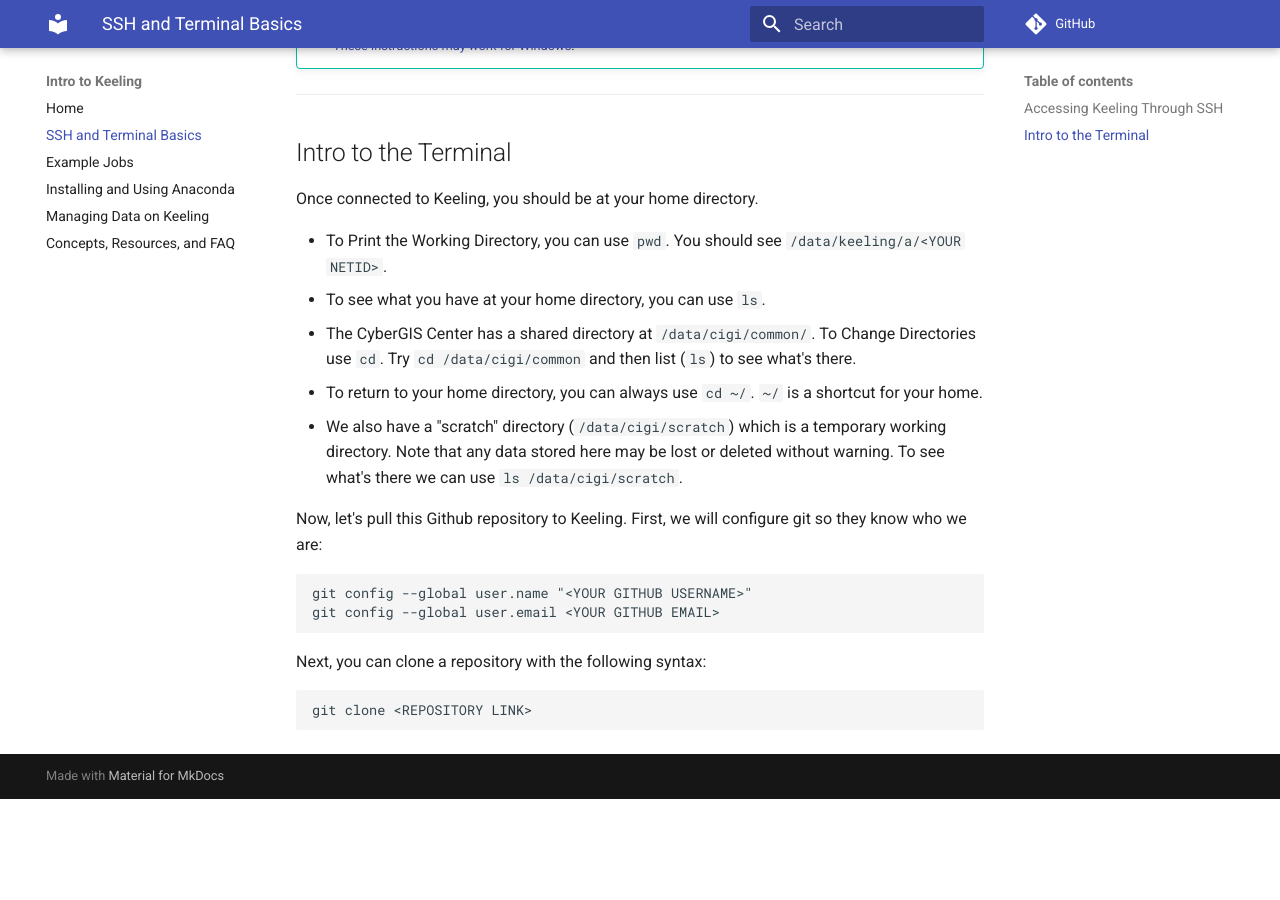
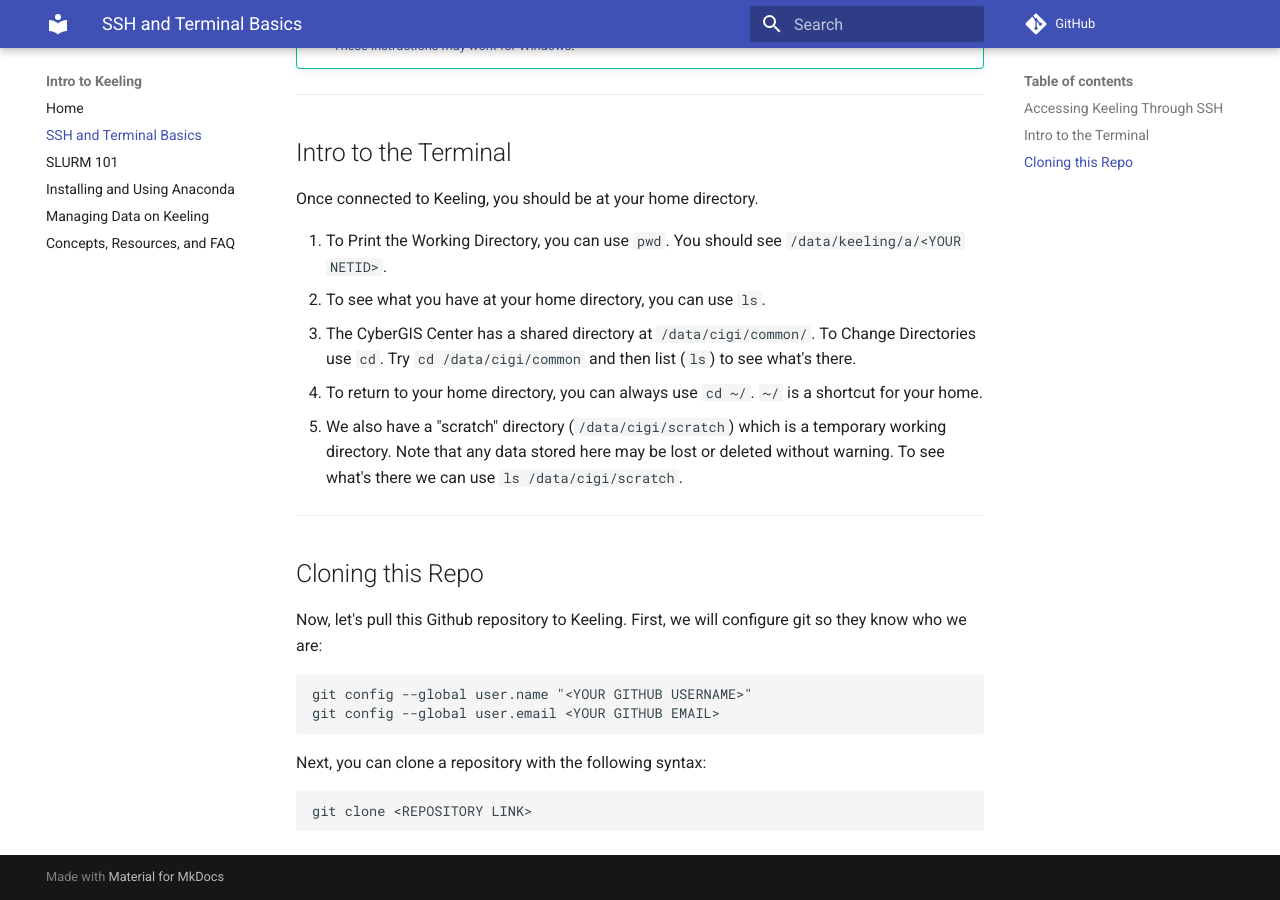
Before and after one commit to cybergis/intro-to-keeling, an MkDocs documentation site: the page built from docs/ssh-terminal.md, in a window 1280 px wide and 900 px high, scrolled down 1085 px. Built offline with MkDocs 1.6.1 and Material for MkDocs 9.7.7, drawn with Linux system fonts in a browser that asks for light colours; comment, search, counter and statistics services are not loaded; before the commit the page ends 1884 px from its top, so only the background shows below that.

```diff
--- a/docs/ssh-terminal.md
+++ b/docs/ssh-terminal.md
@@ -50,11 +50,15 @@ For Windows users, there are a variety of options:
 
 Once connected to Keeling, you should be at your home directory.
 
-* To Print the Working Directory, you can use `pwd`. You should see `/data/keeling/a/<YOUR NETID>`.
-* To see what you have at your home directory, you can use `ls`.
-* The CyberGIS Center has a shared directory at `/data/cigi/common/`. To Change Directories use `cd`. Try `cd /data/cigi/common` and then list (`ls`) to see what's there.
-* To return to your home directory, you can always use `cd ~/`. `~/` is a shortcut for your home.
-* We also have a "scratch" directory (`/data/cigi/scratch`) which is a temporary working directory. Note that any data stored here may be lost or deleted without warning. To see what's there we can use `ls /data/cigi/scratch`.
+1. To Print the Working Directory, you can use `pwd`. You should see `/data/keeling/a/<YOUR NETID>`.
+2. To see what you have at your home directory, you can use `ls`.
+3. The CyberGIS Center has a shared directory at `/data/cigi/common/`. To Change Directories use `cd`. Try `cd /data/cigi/common` and then list (`ls`) to see what's there.
+4. To return to your home directory, you can always use `cd ~/`. `~/` is a shortcut for your home.
+5. We also have a "scratch" directory (`/data/cigi/scratch`) which is a temporary working directory. Note that any data stored here may be lost or deleted without warning. To see what's there we can use `ls /data/cigi/scratch`.
+
+<hr />
+
+## Cloning this Repo
 
 Now, let's pull this Github repository to Keeling. First, we will configure git so they know who we are:
 
--- a/mkdocs.yml
+++ b/mkdocs.yml
@@ -8,7 +8,7 @@ theme:
 nav:
   - Home: index.md
   - "SSH and Terminal Basics": ssh-terminal.md
-  - "Example Jobs": example-jobs.md
+  - "SLURM 101": slurm101.md
   - "Installing and Using Anaconda": conda.md
   - "Managing Data on Keeling": data.md
   - "Concepts, Resources, and FAQ": faq-resources.md
```
Also changed, not shown: docs/index.md (+8 -5 lines), docs/slurm101.md (renamed from docs/example-jobs.md, +2 -2 lines), site/404.html, site/conda/index.html, site/data/index.html, site/faq-resources/index.html, site/index.html, site/search/search_index.json, site/sitemap.xml, site/slurm101/index.html, site/ssh-terminal/index.html, 1 other file.
